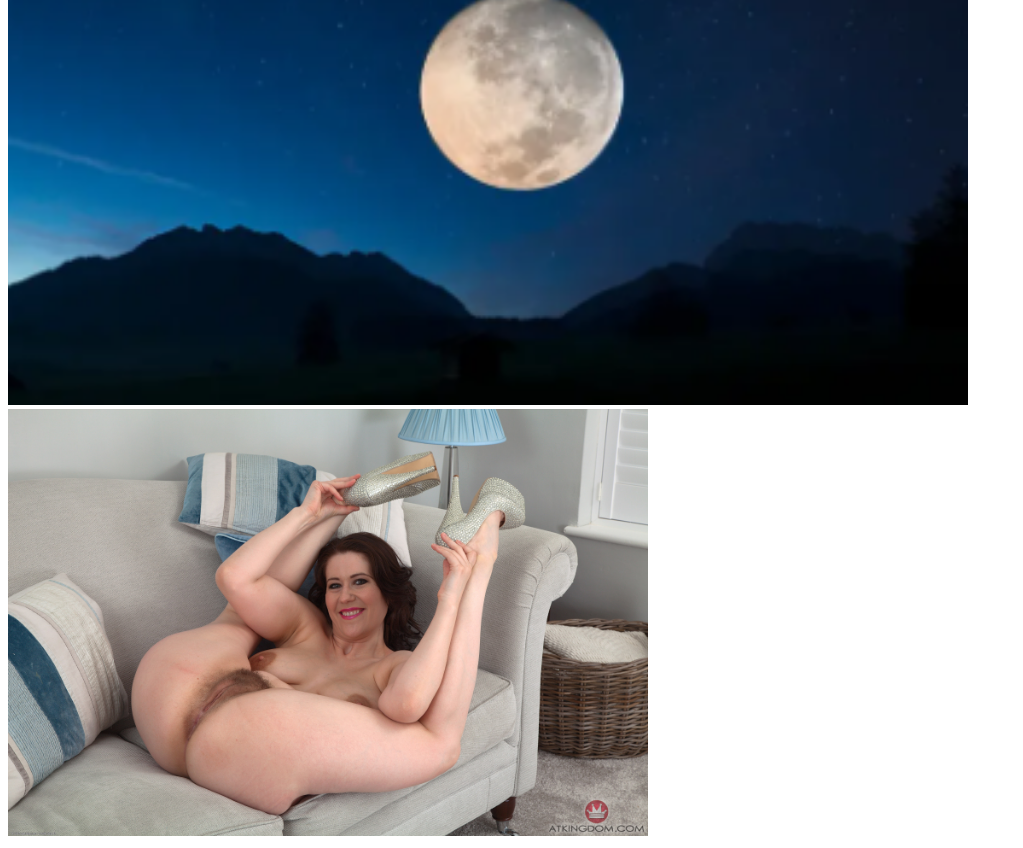
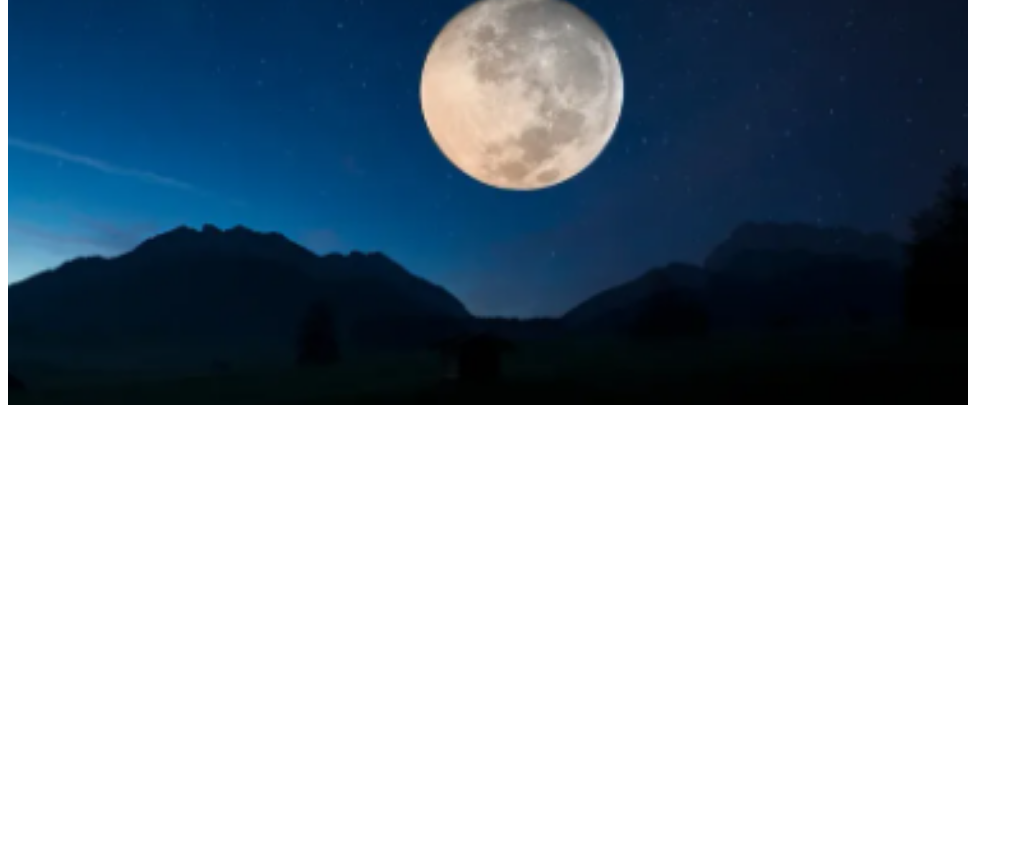
Before and after one commit to L-Moon123/w3schools, a plain HTML site: page index.html in a window 1280 px wide. Shown: the part 406-1254 px from the top of the page, without its empty margins (0-1023 px from the left). After the commit the page ends 823 px from the top, so only its background shows below. Drawn offline with Linux system fonts and the light colour scheme.

Commit message:
deleted stuff

```diff
--- a/index.html
+++ b/index.html
@@ -15,7 +15,6 @@
 <div><img src="Capture.png" alt="Hello World from Space"
 style="width:100%;max-width:960px"></div>
 
-<div><img src="jad025SRS_332896229.jpg" alt="Hello Git" style="width:100%;max-width:640px"></div>
 
 
 </body>
```
Also changed, not shown: jad025SRS_332896229.jpg (deleted).
